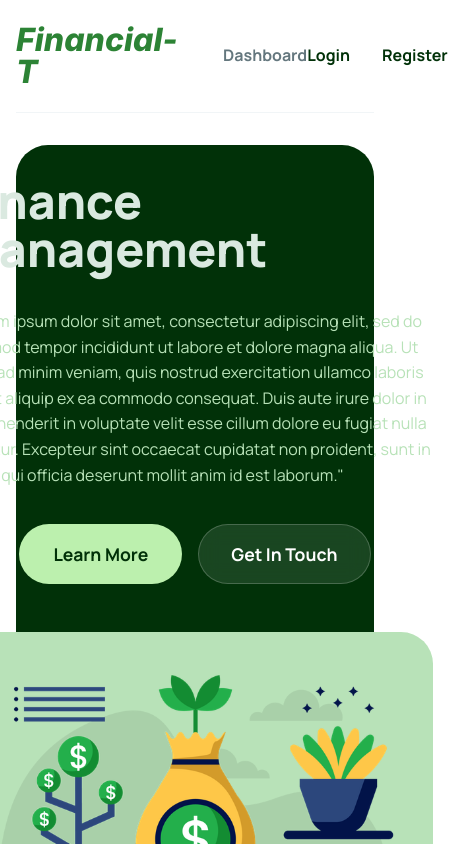
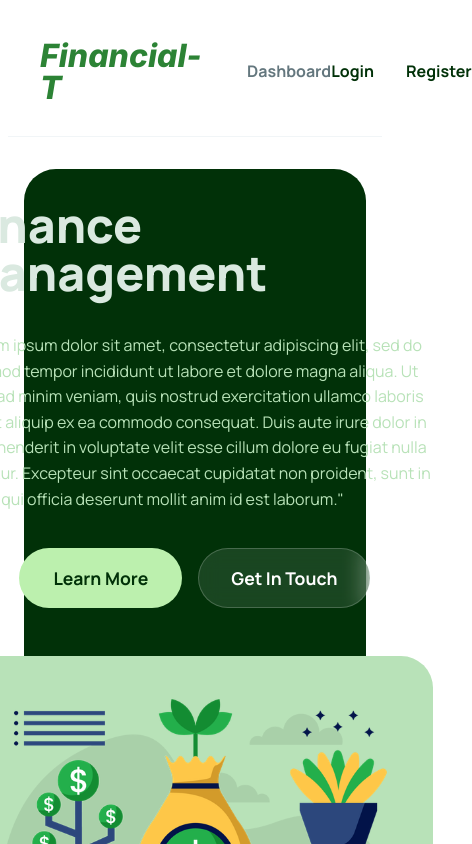
Before and after one commit to jdenzel/COSC484-group5-project, a React (Vite) app in the folder client/: page / in a window 390 px wide. Shown: the top 844 px of the page, 472 px wide, since content can reach past the window. Built offline with nearby package versions, Linux system fonts and the light colour scheme.

Commit message:
adjusted theme spacing

```diff
--- a/client/src/components/Navbar/Navbar.css
+++ b/client/src/components/Navbar/Navbar.css
@@ -5,6 +5,7 @@
     color: var(--neutral);
     font-weight: 700;
     border-bottom: 0.1em solid var(--neutral-light);
+    padding: 2rem 2rem;
 }
 
 .navbar h5 {
--- a/client/src/global.css
+++ b/client/src/global.css
@@ -37,11 +37,10 @@
         color: var(--neutral-black);
         background-color: var(--bg-light);
         line-height: 1.6rem;
-        margin: 0 2rem;
     }
 
     section {
-        margin: 5rem 0;
+        margin: 0 2rem;
     }
 
     /* - Headings - */
@@ -137,7 +136,7 @@
         background: oklch(100% 0.00011 271.152 / 0.2);
     }
     @media screen and (max-width: 768px) {
-        body {
+        section {
             margin: 0 1rem;
         }
     }
--- a/client/src/pages/Home.jsx
+++ b/client/src/pages/Home.jsx
@@ -3,6 +3,7 @@ import "./styles/Home.css"
 
 export default function Home() {
     return (
+        <section>
             <div className="hero">
                 <div className="hero-description-container">
                     <h1>Finance Management</h1>
@@ -16,5 +17,7 @@ export default function Home() {
                     <img src={HeroImage} />
                 </div>
             </div>
+
+        </section>
     );
 }
--- a/client/src/pages/styles/Home.css
+++ b/client/src/pages/styles/Home.css
@@ -9,7 +9,6 @@
     border-radius: 2rem;
     flex-wrap: wrap;
     margin: 2rem 0;
-
 }
 
 .hero-description-container, .hero-img-container {
```
Lines whose indentation alone changed are shown as unchanged.
